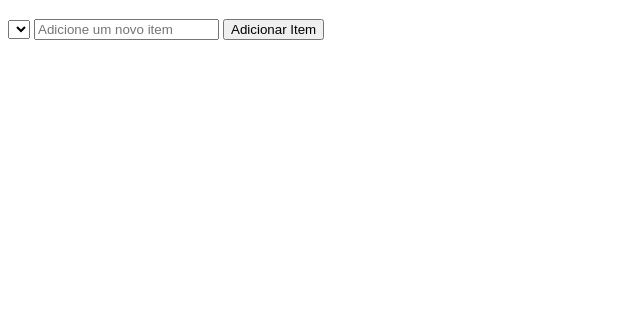
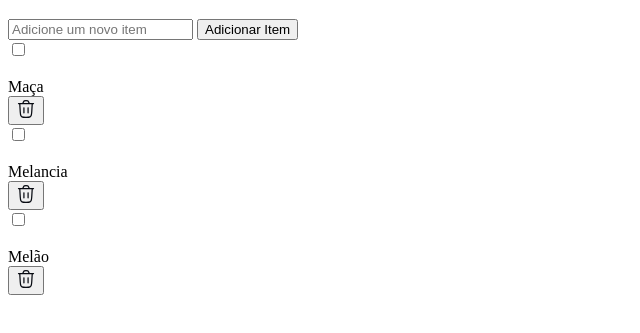
Before and after one commit to landim171/Quck-List, a plain HTML site: page index.html in a window 1280 px wide. Shown: the part 115-448 px from the top of the page, without its empty margins (0-640 px from the left). Drawn offline with nearby package versions, Linux system fonts and the light colour scheme.

Commit message:
quarto commit

```diff
--- a/index.html
+++ b/index.html
@@ -25,9 +25,66 @@
         <h1>Compras da semana</h1>
     </header>
     <main>
-        <select class="add-item"></select>
+        <section class="add-item">
         <input type="text" placeholder="Adicione um novo item" id="item">
         <button>Adicionar Item</button>
+        </section>
+
+        <section class="list">
+            <div class="item">
+                <div>
+                    <input type="checkbox" name="list" id="item-1">
+                    <div class="custom-checkbox">
+                        <img src="./assets/checked.svg" alt="checkbox">
+                        <div>
+                            <label for="item-1">Maça</label>
+                        </div>
+
+                    </div>
+                </div>
+                <div>
+                    <button>
+                        <img src="./assets/trash-icon.svg" alt="trash trash-icon">
+                    </button>
+                </div>
+            </div>
+
+            <div class="item">
+                <div>
+                    <input type="checkbox" name="list" id="item-2">
+                    <div class="custom-checkbox">
+                        <img src="./assets/checked.svg" alt="checkbox">
+                        <div>
+                            <label for="item-1">Melancia</label>
+                        </div>
+
+                    </div>
+                </div>
+                <div>
+                    <button>
+                        <img src="./assets/trash-icon.svg" alt="trash trash-icon">
+                    </button>
+                </div>
+            </div>
+
+            <div class="item">
+                <div>
+                    <input type="checkbox" name="list" id="item-3">
+                    <div class="custom-checkbox">
+                        <img src="./assets/checked.svg" alt="checkbox">
+                        <div>
+                            <label for="item-1">Melão</label>
+                        </div>
+
+                    </div>
+                </div>
+                <div>
+                    <button>
+                        <img src="./assets/trash-icon.svg" alt="trash trash-icon">
+                    </button>
+                </div>
+            </div>
+        </section>
     </main>
 </body>
 </html>
```
